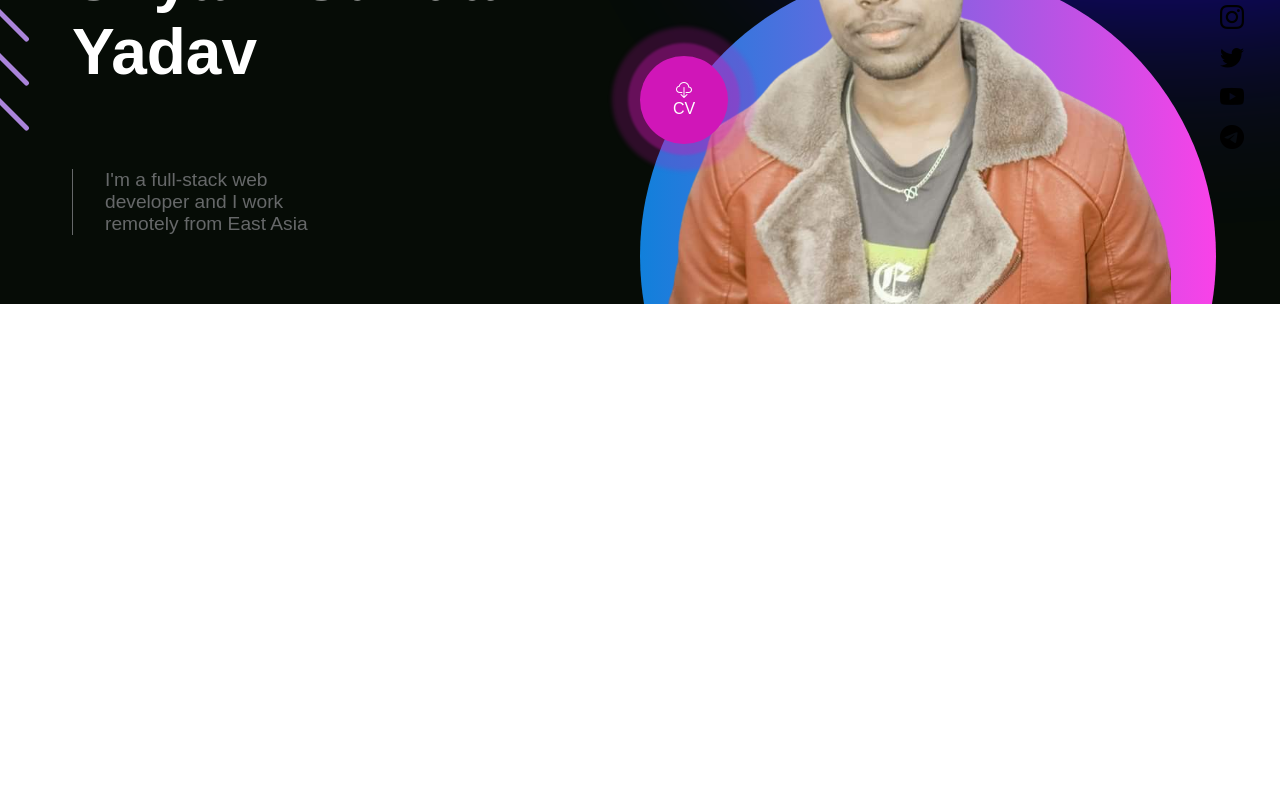
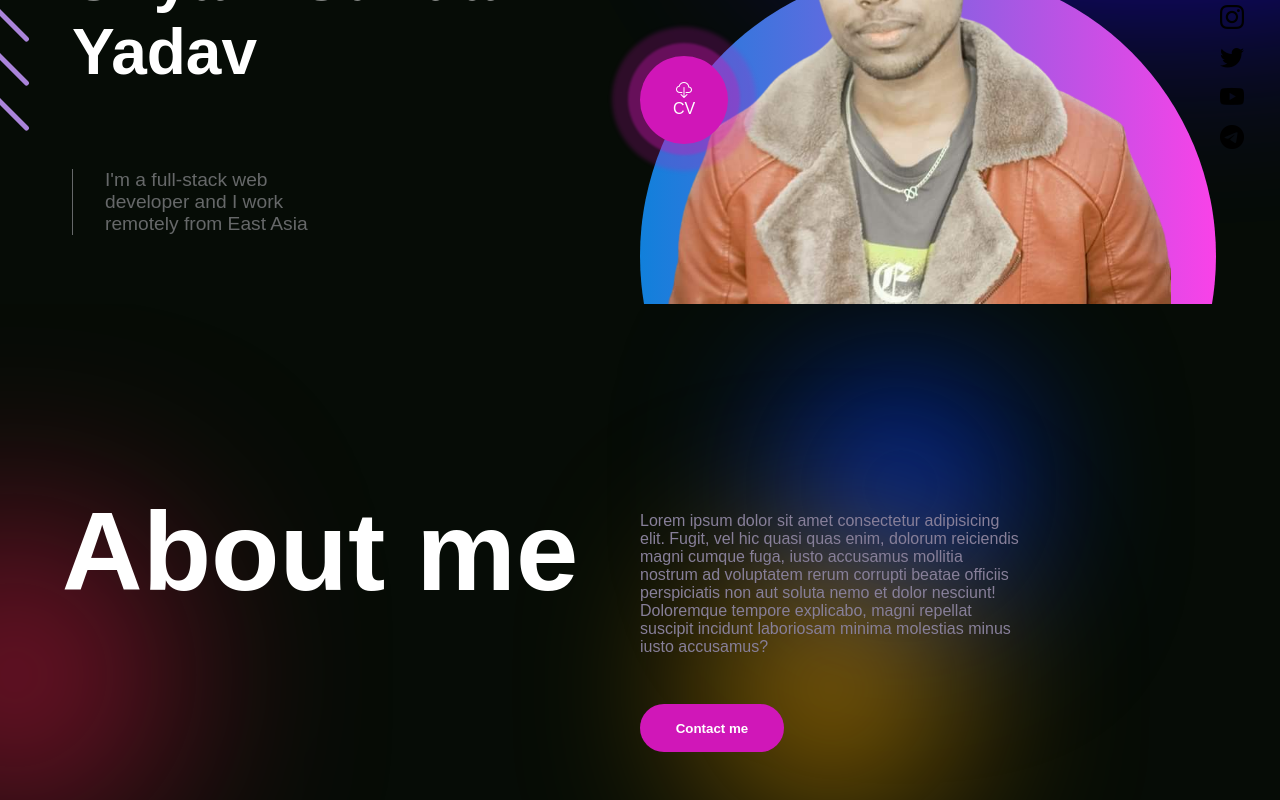
Before and after one commit to shyamkryadav/app, an Angular app: page / in a window 1280 px wide. Shown: the part 296-1096 px from the top of the page. Before the commit the page ends 800 px from the top, so only its background shows below. Built offline with nearby package versions, Linux system fonts and the light colour scheme.

Commit message:
about section completed

```diff
--- /dev/null
+++ b/src/app/Component/about-section/about-section.component.css
@@ -0,0 +1,192 @@
+
+/* blur code  */
+
+.aboutSection .blur1 {
+    background: rgb(208, 23, 184);
+    height: 15rem;
+    width: 15rem;
+    filter: blur(117px);
+    border-radius: 9999px;
+    position: absolute;
+    animation: blur1 20s infinite;
+    transition: 2s linear background;
+  }
+
+  @keyframes blur1 {
+    0% {
+      left: 0;
+      top: 0;
+    }
+
+    20% {
+      left: -10rem;
+      top: 15rem;
+    }
+
+    60% {
+      left: 15rem;
+      top: 20rem;
+      background: rgb(208 23 23);
+    }
+
+    80% {
+      left: 10rem;
+      top: 15rem;
+    }
+
+    100% {
+      left: 0;
+      top: 0;
+    }
+  }
+
+  .aboutSection .blur2 {
+    background: rgb(0 154 255);
+    height: 13rem;
+    width: 13rem;
+    filter: blur(86px);
+    border-radius: 9999px;
+    position: absolute;
+    animation: blur2 20s infinite;
+    left: 40rem;
+
+    transition: 2s linear background;
+  }
+
+  @keyframes blur2 {
+    0% {
+      left: 40rem;
+      top: 0;
+    }
+
+    30% {
+      left: 50rem;
+      top: 5rem;
+    }
+
+    60% {
+      left: 30rem;
+      top: 30rem;
+      background: rgb(0 2 173);
+    }
+
+    75% {
+      left: 10rem;
+      top: 15rem;
+    }
+
+    100% {
+      left: 40rem;
+      top: 0;
+    }
+  }
+
+  .aboutSection .blur3 {
+    background: rgb(255 0 0);
+    height: 12rem;
+    width: 12rem;
+    filter: blur(101px);
+    border-radius: 9999px;
+    position: absolute;
+    animation: blur3 20s infinite;
+    right: 0;
+    transition: 2s linear background;
+  }
+
+  @keyframes blur3 {
+    0% {
+      right: 0;
+      top: 0;
+    }
+
+    10% {
+      right: 10rem;
+      top: 10rem;
+    }
+
+    40% {
+      right: 25rem;
+      top: 20rem;
+    }
+
+    60% {
+      right: 40rem;
+      top: 15rem;
+      background: rgb(255 245 0);
+    }
+
+    100% {
+      right: 0rem;
+      top: 0;
+    }
+  }
+
+
+.aboutSection {
+    height: auto;
+    position: relative;
+    overflow: hidden;
+    display: grid;
+    grid-template-columns: 1fr 1fr;
+    place-items: center;
+    padding: 3rem 0;
+  }
+
+  .aboutSection .img span {
+    font-size: 7rem;
+    line-height: 0.71;
+    font-weight: bold;
+  }
+
+  .aboutSection .img {
+    display:flex;
+    align-items: center;
+    justify-content: center;
+    height: 25rem;
+    border-radius: 50%;
+    background-size: cover;
+    background-position: center;
+  }
+
+  .aboutSection .right {
+    flex-direction: column;
+    align-items: start;
+    gap: 3rem;
+    position: relative;
+  }
+
+  .aboutSection .right .desc {
+    width: 60%;
+    color: rgb(135, 127, 153);
+    margin-top: 10rem;
+  }
+
+  .aboutSection .right button {
+    color: white;
+    font-weight: bold;
+    width: 9rem;
+    height: 3rem;
+    background: rgb(208, 23, 184);
+    border: none;
+    outline: none;
+    border-radius: 44px;
+    position: relative;
+    transition: .3s linear;
+    z-index: 99;
+  }
+
+  .aboutSection .right button:hover {
+    cursor: pointer;
+    background: #FF0080;
+
+    width: 15rem;
+    font-size: 1rem;
+  }
+
+  .aboutSection .right .arrow {
+    position: absolute;
+    top: 8rem;
+    right: 17rem;
+    font-size: 5rem;
+    color: rgb(208, 23, 184);
+  }
--- /dev/null
+++ b/src/app/Component/about-section/about-section.component.html
@@ -0,0 +1,20 @@
+<section class="aboutSection">
+    <div class="blur1"id="lower"></div>
+    <div class="blur2"id="lower"></div>
+    <div class="blur3"id="lower"></div>
+    <div class="left hw-100 cen">
+      <div class="img"><span>About me</span></div>
+    </div>
+    <div class="right cen hw-100">
+
+      <div class="desc">
+        Lorem ipsum dolor sit amet consectetur adipisicing elit. Fugit, vel
+        hic quasi quas enim, dolorum reiciendis magni cumque fuga, iusto
+        accusamus mollitia nostrum ad voluptatem rerum corrupti beatae
+        officiis perspiciatis non aut soluta nemo et dolor nesciunt!
+        Doloremque tempore explicabo, magni repellat suscipit incidunt
+        laboriosam minima molestias minus iusto accusamus?
+      </div>
+      <button type="button">Contact me</button>
+    </div>
+  </section>
--- a/src/app/app.component.html
+++ b/src/app/app.component.html
@@ -1 +1,2 @@
 <app-home-section></app-home-section>
+<app-about-section></app-about-section>
--- a/src/app/app.component.ts
+++ b/src/app/app.component.ts
@@ -1,11 +1,11 @@
 import { Component } from '@angular/core';
 import { RouterOutlet } from '@angular/router';
-import { HomeSectionComponent } from './Component/home-section/home-section.component';
-
+import { HomeSectionComponent, } from './Component/home-section/home-section.component';
+import {AboutSectionComponent} from './Component/about-section/about-section.component'
 @Component({
   selector: 'app-root',
   standalone: true,
-  imports: [RouterOutlet,HomeSectionComponent],
+  imports: [RouterOutlet,HomeSectionComponent,AboutSectionComponent],
   templateUrl: './app.component.html',
   styleUrl: './app.component.css'
 })
```
Also changed, not shown: src/app/Component/about-section/about-section.component.ts (added, +12 -0 lines), 1 other file (tests, documents, lock files or other folders).
